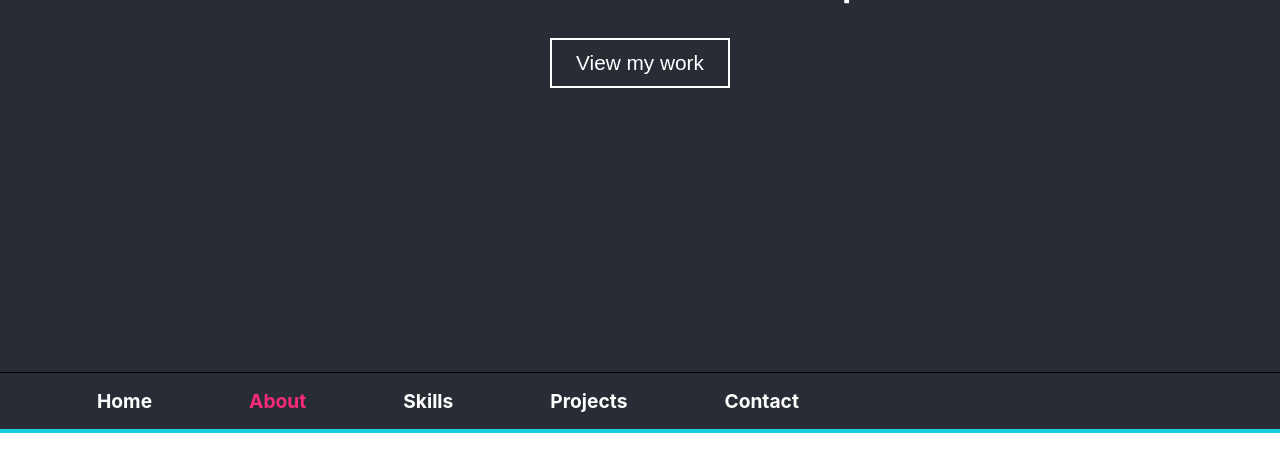
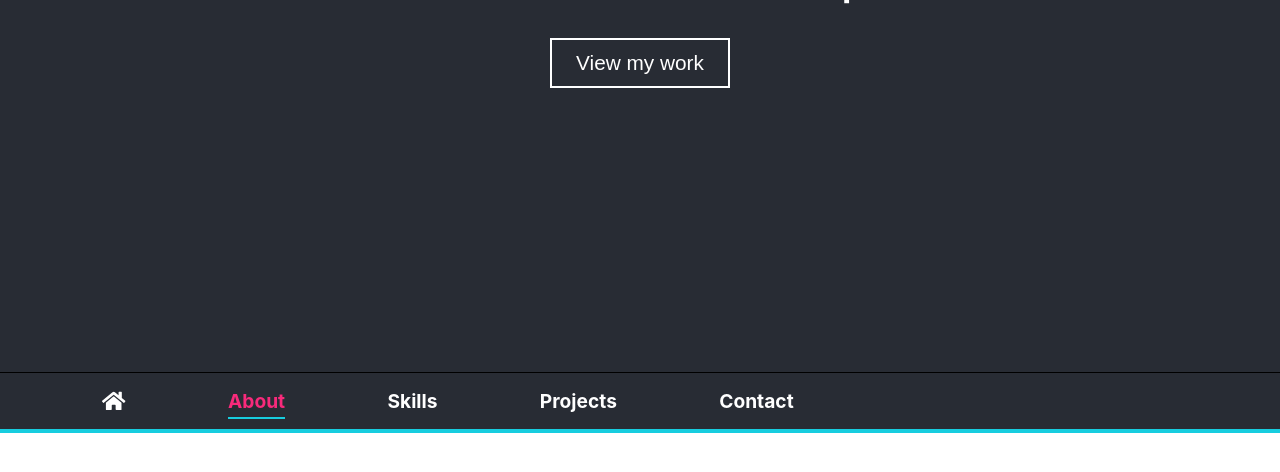
Before and after one commit to saadricklamar/my-portfolio, a React (Create React App) app: page / in a window 1280 px wide. In both pictures the pointer is over the element "About". Shown: the part 428-900 px from the top of the page. Built offline with nearby package versions, Linux system fonts and the light colour scheme.

Commit message:
Add fontawesome home icon

```diff
--- a/src/Components/Content/Content.js
+++ b/src/Components/Content/Content.js
@@ -1,13 +1,15 @@
 import React from "react";
 import "./Content.scss";
 import { Link, animateScroll as scroll } from "react-scroll";
+import { FontAwesomeIcon } from "@fortawesome/react-fontawesome";
+import { faHome } from "@fortawesome/free-solid-svg-icons";
 
 function Content() {
   return (
     <div className="content">
       <header className="content-header">
         <Link to="App" smooth={true} duration={1000}>
-          <h2>Home</h2>{" "}
+          <FontAwesomeIcon icon={faHome} className="home-icon" />
         </Link>
         <h2>About</h2>
 
--- a/src/Components/Content/Content.scss
+++ b/src/Components/Content/Content.scss
@@ -18,5 +18,20 @@ h2 {
   &:hover {
     color: #f82a7b;
     cursor: pointer;
+    border-bottom: 2px solid #17cddf;
+    margin-bottom: 10px;
   }
 }
+
+.home-icon {
+  color: white;
+  padding-top: 75%;
+  font-size: 1.3rem;
+
+  &:hover {
+    color: #f82a7b;
+    cursor: pointer;
+    border-bottom: 2px solid #17cddf;
+    padding-bottom: 5px;
+  }
+}
```
